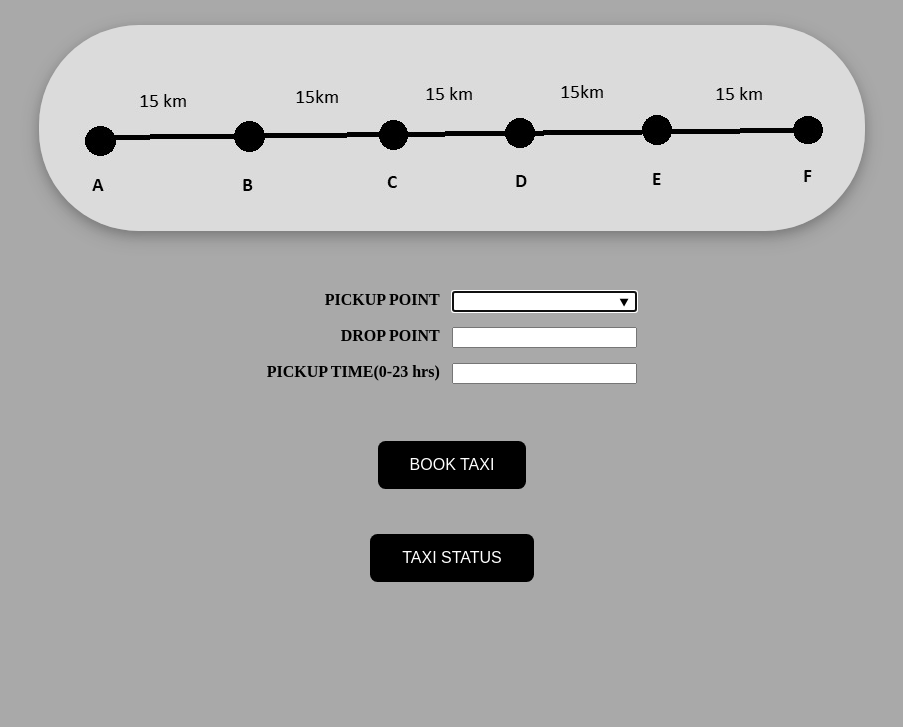
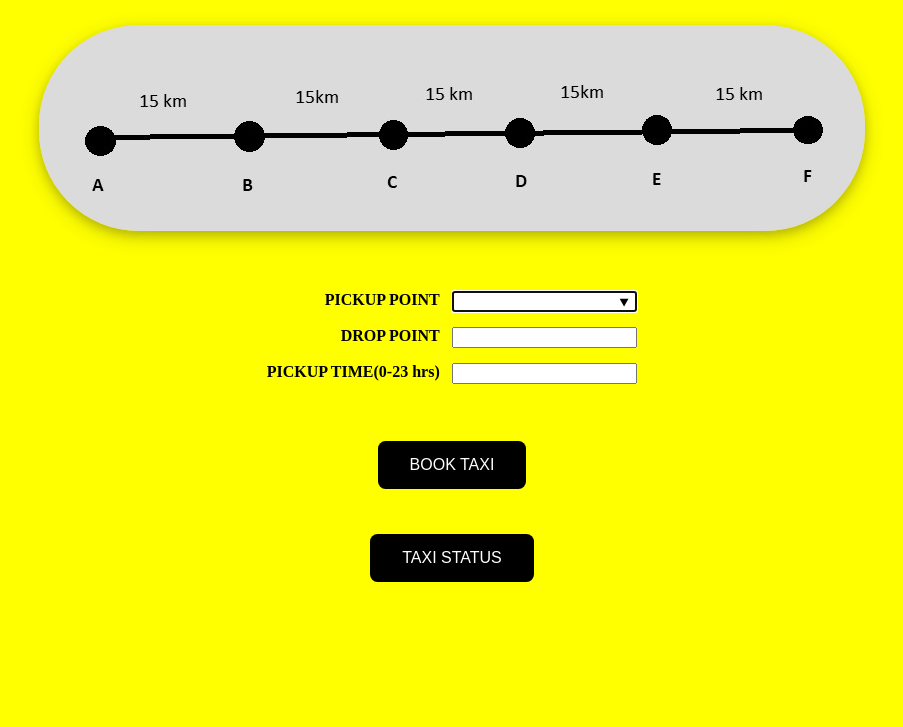
Before and after one commit to Kiruthika-Jayabalan/taxi-booking-application, a plain HTML site: page index.html in a window 1280 px wide. Shown: the part 73-800 px from the top of the page, without its empty margins (188-1091 px from the left). Drawn offline with Linux system fonts and the light colour scheme.

Commit message:
Update style.css

```diff
--- a/style.css
+++ b/style.css
@@ -2,7 +2,7 @@ body
 {
     font-family: 'Times New Roman', Times, serif;
     text-align: center ;
-    background-color: darkgrey;
+    background-color: yellow;
     font-weight: bold;
 }
 
```
